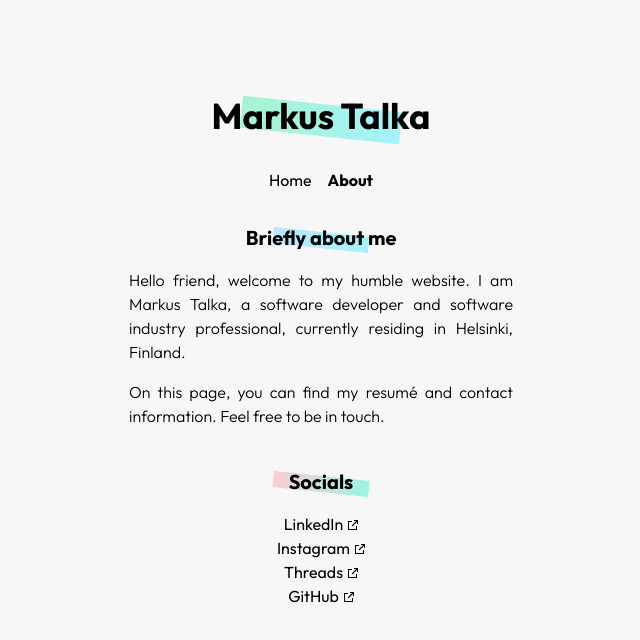
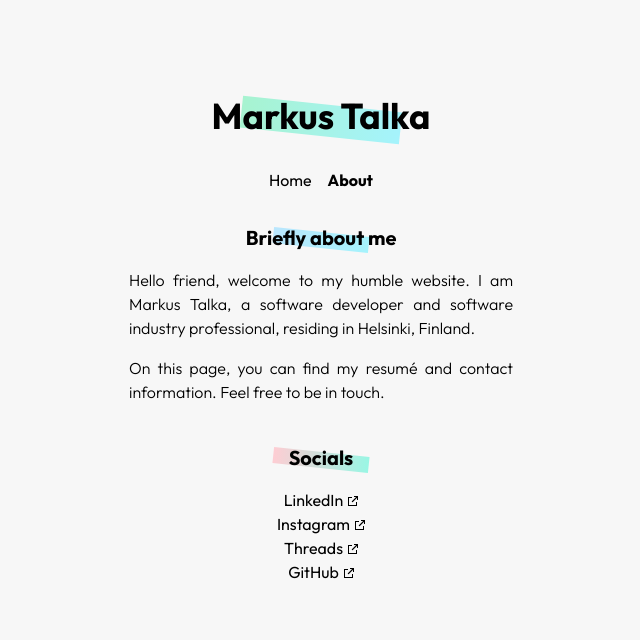
Before and after one commit to mtalka/2024-personal, a Next.js app: page /2024-personal/about in a window 1280 px wide. Shown: the top 640 px of the page, without its empty margins (319-959 px from the left). Built offline with nearby package versions, Linux system fonts and the light colour scheme.

Commit message:
Semantics

```diff
--- a/app/about/page.tsx
+++ b/app/about/page.tsx
@@ -10,7 +10,7 @@ export default function About() {
       <div className="flex flex-col gap-4 font-light text-justify">
         <p>
           Hello friend, welcome to my humble website. I am Markus Talka, a
-          software developer and software industry professional, currently
+          software developer and software industry professional,
           residing in Helsinki, Finland.
         </p>
         <p>
--- a/app/layout.tsx
+++ b/app/layout.tsx
@@ -12,7 +12,7 @@ const outfit = Outfit
 
 export const metadata: Metadata = {
   title: "Markus Talka",
-  description: "Welcome to Markus Talka's personal website. I am a software developer and software industry professional, currently residing in Helsinki, Finland.",
+  description: "Welcome to Markus Talka's personal website. I am a software developer and software industry professional, residing in Helsinki, Finland.",
 };
 
 export default function RootLayout({
```
